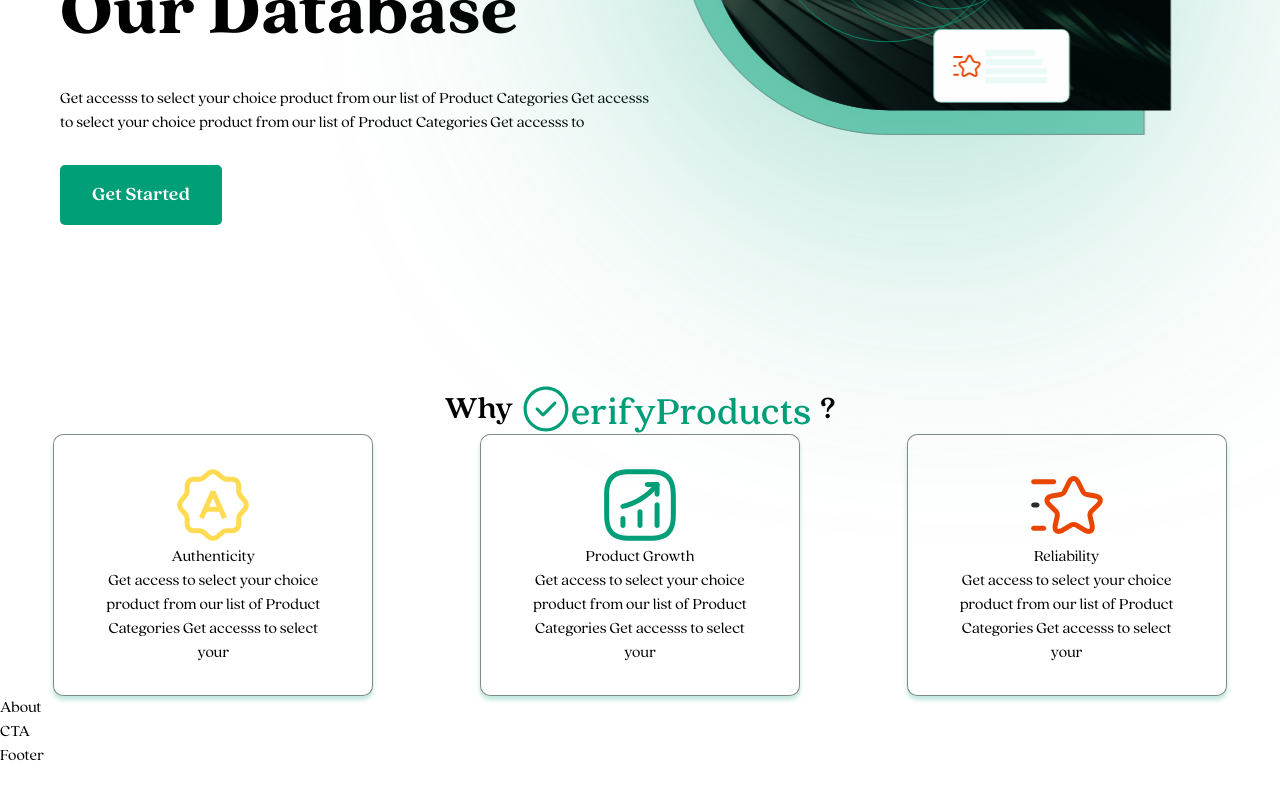
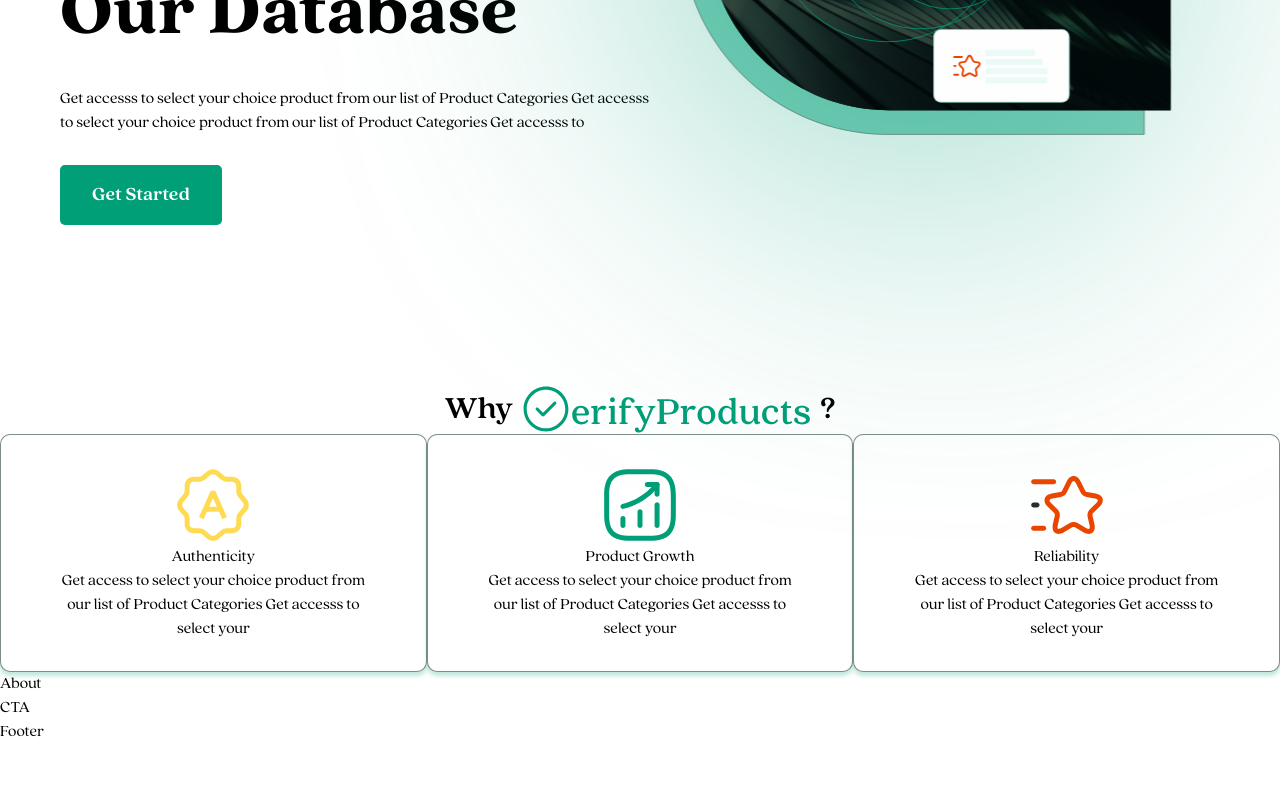
Before and after one commit to Verify-App-TUTN/VerifyProduct, a React (Create React App) app: page / in a window 1280 px wide. Shown: the part 416-1216 px from the top of the page. Built offline with nearby package versions, Linux system fonts and the light colour scheme.

Commit message:
styling feature cards

```diff
--- a/src/components/FeatureCard/index.module.css
+++ b/src/components/FeatureCard/index.module.css
@@ -1,7 +1,6 @@
 .FeatureCard {
   display: flex;
   flex-direction: column;
-  flex-basis: 25%;
   background: #ffffff;
   border: 0.5px solid rgba(0, 26, 19, 0.5);
   box-shadow: 0px 4px 4px rgba(0, 159, 120, 0.25);
@@ -9,7 +8,7 @@
   padding: 30px 50px;
   align-items: center;
   text-align: center;
-  width: 100%;
+  width: 75%;
 }
 
 /*# sourceMappingURL=index.module.css.map */
--- a/src/components/FeatureCard/index.module.scss
+++ b/src/components/FeatureCard/index.module.scss
@@ -1,7 +1,6 @@
 .FeatureCard {
   display: flex;
   flex-direction: column;
-  flex-basis: 25%;
   background: #ffffff;
   border: 0.5px solid rgba(0, 26, 19, 0.5);
   box-shadow: 0px 4px 4px rgba(0, 159, 120, 0.25);
@@ -9,5 +8,5 @@
   padding: 30px 50px;
   align-items: center;
   text-align: center;
-  width: 100%;
+  width: 75%;
 }
```
Also changed, not shown: 1 other file (tests, documents, lock files or other folders).
